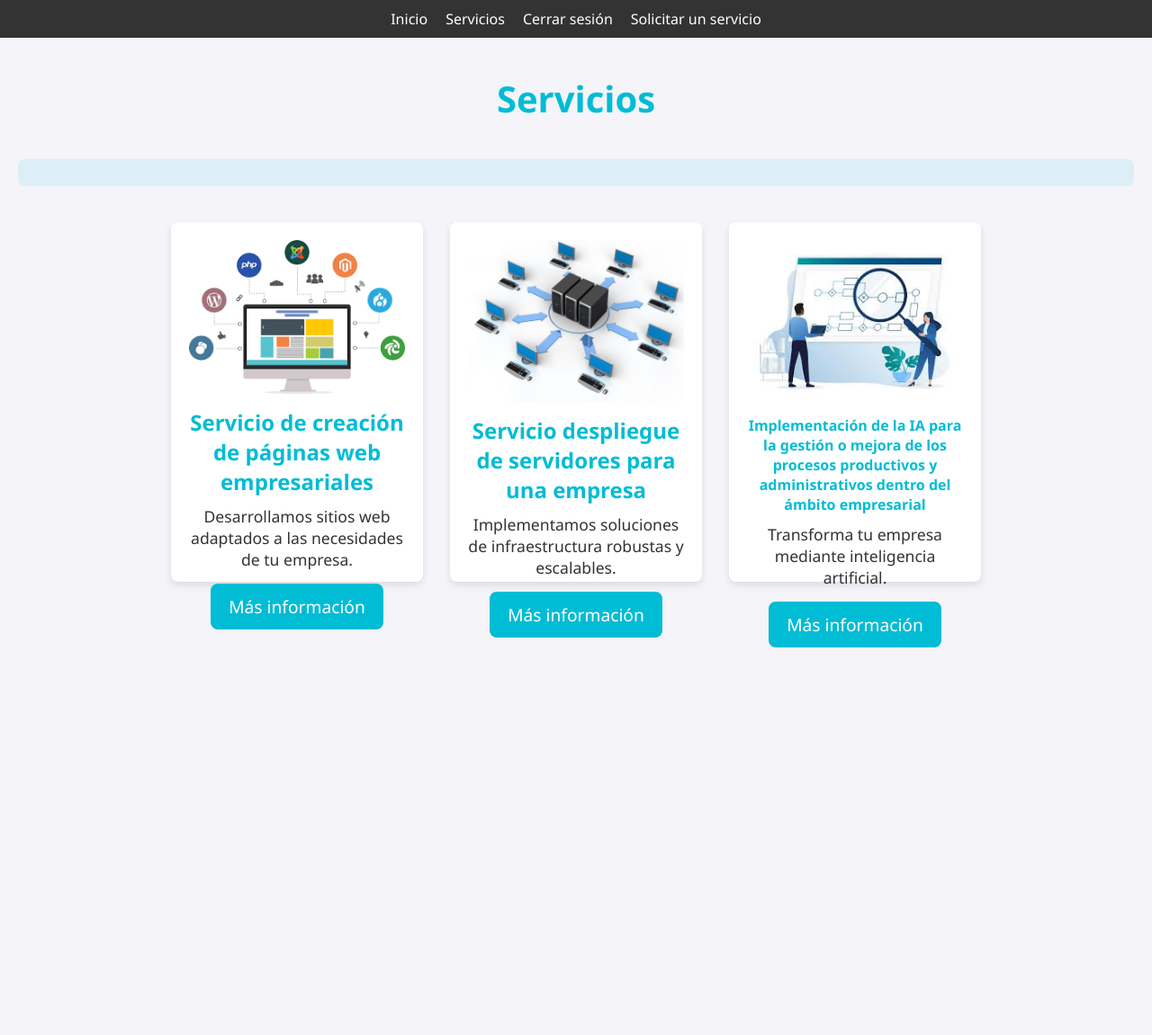
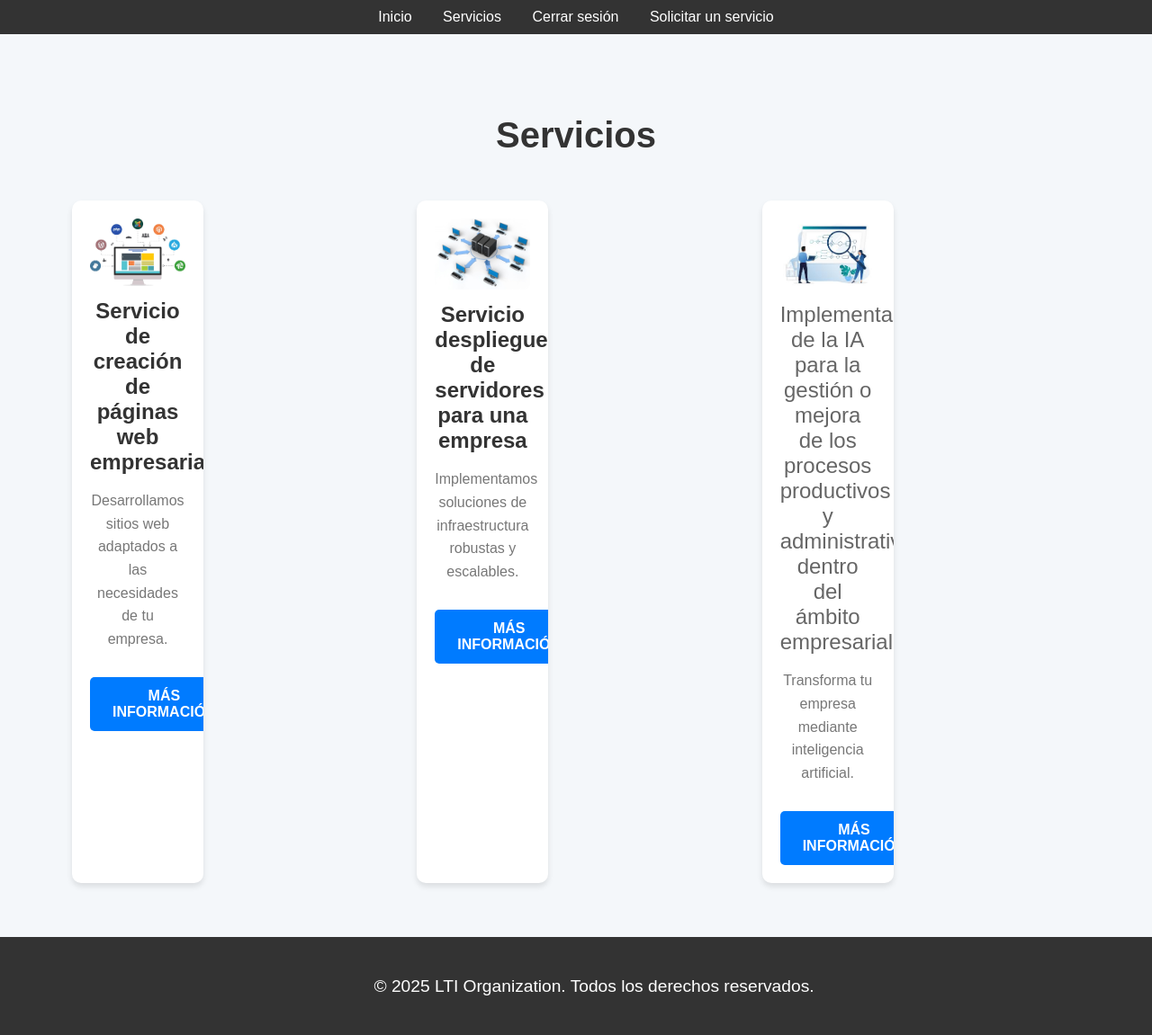
Before and after one commit to originalAngelMv/Profesionalizaci-n-en_tecnolog-as_de_informaci-n_Gpo61, a Django app: page /servicios/ in a window 1280 px wide. Shown: the whole page at 90% size. Before the commit the page ends 720 px from the top, so only its background shows below. Run offline with Django 5.2, Linux system fonts and the light colour scheme; a user stored in the database is signed in.

Commit message:
trate de modificar algo

```diff
--- a/djangoApp/settings.py
+++ b/djangoApp/settings.py
@@ -133,4 +133,4 @@
 
 # Si estás en desarrollo, añade también esto al final del archivo:
 import os
-STATICFILES_DIRS = [os.path.join(BASE_DIR, 'static')]
+STATICFILES_DIRS = [os.path.join(BASE_DIR, 'tasks/static')]
--- a/tasks/static/base.css
+++ b/tasks/static/base.css
@@ -1,114 +1,105 @@
-/* estilos.css */
-
-/* Restablecer márgenes y padding */
-* {
+/* General: El cuerpo de la página debe ocupar toda la altura disponible */
+html, body {
+    height: 100%;
     margin: 0;
     padding: 0;
-    box-sizing: border-box;
 }
 
-/* Estilo general para el cuerpo */
 body {
-    font-family: Arial, sans-serif;
-    background-color: #f4f4f4;
-    color: #333;
+    display: flex;
+    flex-direction: column;
+}
+
+/* Contenido principal debe ocupar el espacio restante */
+main {
+    flex: 1; /* Hace que el contenido ocupe todo el espacio disponible entre la navegación y el footer */
+    padding: 20px;
+}
+
+/* Barra de navegación */
+nav {
+    background-color: #333;
+    padding: 10px 0;
+    text-align: center;
+}
+
+nav ul {
+    list-style: none;
+    padding: 0;
     margin: 0;
 }
 
-/* Estilo para la barra de navegación */
-nav {
-    background-color: #333;
-    color: white;
-    padding: 10px 20px;
-}
-
-nav ul {
-    list-style-type: none;
-    display: flex;
-    justify-content: center;
-    align-items: center;
-}
-
-nav ul li {
-    margin-right: 20px;
-}
-
-nav ul li:last-child {
-    margin-right: 0;
+nav li {
+    display: inline;
+    margin: 0 15px;
 }
 
 nav a {
+    color: white;
     text-decoration: none;
-    color: white;
     font-size: 16px;
-    transition: color 0.3s;
 }
 
-nav a:hover {
-    color: #ff9900; /* Color al pasar el ratón */
-}
-
-/* Estilo para el contenido principal */
-.container {
-    width: 80%;
-    margin: 0 auto;
-    padding: 20px;
-}
-
-/* Estilo para las secciones de contenido */
-section {
-    margin-bottom: 20px;
-}
-
-/* Estilo para los botones */
-button {
-    background-color: #28a745;
-    color: white;
-    padding: 10px 20px;
-    border: none;
-    border-radius: 5px;
-    cursor: pointer;
-    transition: background-color 0.3s;
-}
-
-button:hover {
-    background-color: #218838;
-}
-
-/* Estilos para las páginas de login y signup */
-form {
-    background-color: #fff;
-    padding: 20px;
-    border-radius: 8px;
-    box-shadow: 0 2px 5px rgba(0, 0, 0, 0.1);
-    margin-top: 20px;
-}
-
-form input {
-    width: 100%;
-    padding: 10px;
-    margin-bottom: 15px;
-    border: 1px solid #ccc;
-    border-radius: 4px;
-}
-
-form button {
-    width: 100%;
-    padding: 12px;
-    background-color: #007bff;
-    border-radius: 4px;
-    border: none;
-}
-
-form button:hover {
-    background-color: #0056b3;
-}
-
-/* Estilo para el pie de página (opcional) */
+/* Estilos del pie de página */
 footer {
     background-color: #333;
     color: white;
     text-align: center;
+    padding: 10px 0;
+    margin-top: auto; /* Esto asegura que el footer esté pegado al final */
+    position: relative;
+    bottom: 0;
+    width: 100%; /* Ocupa todo el ancho */
+}
+
+/* Opcional: Estilos generales para el contenido */
+h1 {
+    font-size: 2em;
+    color: #333;
+}
+
+p {
+    font-size: 1.2em;
+    line-height: 1.6;
+}
+
+.servicios-container {
+    display: flex;
+    justify-content: space-around;
+    flex-wrap: wrap;
+    gap: 20px;
+}
+
+.servicio {
+    background: #f4f4f4;
+    border-radius: 8px;
     padding: 20px;
-    margin-top: 30px;
+    width: 30%;
+    box-shadow: 0 2px 10px rgba(0, 0, 0, 0.1);
+    text-align: center;
 }
+
+.servicio img {
+    max-width: 100%;
+    height: auto;
+    border-radius: 8px;
+}
+
+.servicio h2 {
+    font-size: 1.5em;
+    margin: 10px 0;
+}
+
+.servicio-btn {
+    background-color: #007BFF;
+    color: white;
+    padding: 10px 15px;
+    text-decoration: none;
+    border-radius: 5px;
+    display: inline-block;
+    margin-top: 10px;
+}
+
+.servicio-btn:hover {
+    background-color: #0056b3;
+}
--- a/tasks/static/servicios.css
+++ b/tasks/static/servicios.css
@@ -1,124 +1,124 @@
-/* General */
-body {
-    font-family: 'Segoe UI', Tahoma, Geneva, Verdana, sans-serif;
-    background-color: #f4f4f9;
-    color: #333;
+/* Asegura que el body ocupe toda la altura de la pantalla */
+html, body {
+    height: 100%;
     margin: 0;
-    padding: 0;
+    font-family: Arial, sans-serif;
+    background-color: #f4f7fa;
+    display: flex;
+    flex-direction: column;
 }
 
-/* Estilo del encabezado */
+/* Asegura que el contenedor principal ocupe el espacio restante */
+main {
+    flex-grow: 1;  /* Hace que el contenido principal ocupe todo el espacio disponible */
+    padding: 20px;
+    max-width: 1200px;
+    margin: 0 auto;
+}
+
+/* Encabezado principal */
 h1 {
     text-align: center;
-    margin: 40px 0;
-    color: #00bcd4;
-    font-size: 2.5em;
-    font-weight: bold;
+    color: #333;
+    margin-top: 50px;
+    font-size: 2.5rem;
 }
 
-/* Mensaje */
+/* Estilo para los mensajes */
 .mensaje {
     text-align: center;
-    margin: 20px;
-    padding: 15px;
-    background-color: #dceef7;
-    color: #333;
-    border-radius: 8px;
-    font-size: 1.1em;
+    color: #555;
+    font-size: 1.2rem;
+    margin-bottom: 30px;
 }
 
 /* Contenedor de los servicios */
 .servicios-container {
-    display: flex;
-    flex-wrap: wrap;
-    justify-content: center;
-    gap: 30px; /* Espacio entre los servicios */
-    margin-top: 40px;
+    display: grid;
+    grid-template-columns: repeat(auto-fit, minmax(300px, 1fr));
+    gap: 30px;
+    padding: 20px;
+    max-width: 1200px;
+    margin: 0 auto;
 }
 
-/* Cada servicio */
+/* Estilo para cada servicio */
 .servicio {
     background-color: #fff;
-    box-shadow: 0 4px 8px rgba(0, 0, 0, 0.1);
-    border-radius: 8px;
-    width: 280px;
+    border-radius: 10px;
+    overflow: hidden;
+    box-shadow: 0 4px 6px rgba(0, 0, 0, 0.1);
+    transition: transform 0.3s ease, box-shadow 0.3s ease;
+    padding: 20px;
     text-align: center;
-    padding: 20px;
-    transition: transform 0.3s ease-in-out;
-    display: flex;
-    flex-direction: column;
-    align-items: center; /* Alinea los elementos al centro */
-    justify-content: space-between;
-    height: 400px; /* Altura fija para mantener uniformidad */
 }
 
-/* Efecto de hover en los servicios */
+/* Efecto al pasar el mouse sobre el servicio */
 .servicio:hover {
+    transform: translateY(-10px);
+    box-shadow: 0 10px 20px rgba(0, 0, 0, 0.1);
+}
+
+/* Estilo para las imágenes de los servicios */
+.servicio-img {
+    max-width: 100%;
+    height: auto;
+    border-radius: 8px;
+    transition: transform 0.3s ease;
+}
+
+/* Efecto al pasar el mouse sobre la imagen */
+.servicio-img:hover {
     transform: scale(1.05);
 }
 
-/* Imagen de cada servicio */
-.servicio-img {
-    width: 100%;
-    height: auto;
-    border-radius: 8px;
-    object-fit: cover;
-    margin-bottom: 15px;
-    max-height: 200px; /* Limita la altura de las imágenes */
+/* Estilo de los títulos de los servicios */
+h2 {
+    color: #333;
+    font-size: 1.8rem;
+    margin: 20px 0;
+    font-weight: 600;
 }
 
-/* Título de cada servicio */
-.servicio h2 {
-    color: #00bcd4;
-    font-size: 1.5em;
-    margin-bottom: 10px;
+/* Estilo para los títulos pequeños (subtítulos) */
+.titulo-pequeno {
+    font-size: 1.4rem;
+    font-weight: 500;
+    color: #666;
 }
 
-/* Descripción de cada servicio */
+/* Estilo para el texto de descripción */
 .servicio p {
-    font-size: 1.1em;
-    color: #333;
-    margin-bottom: 15px;
+    color: #777;
+    font-size: 1rem;
+    margin-bottom: 20px;
 }
 
-/* Botón de "Más información" */
+/* Estilo para el botón */
 .servicio-btn {
+    background-color: #007bff;
+    color: #fff;
     text-decoration: none;
-    background-color: #00bcd4;
-    color: white;
-    padding: 12px 20px;
-    border-radius: 8px;
-    font-size: 1.2em;
-    transition: background-color 0.3s ease, transform 0.2s ease;
+    padding: 12px 25px;
+    border-radius: 5px;
+    font-weight: bold;
+    text-transform: uppercase;
+    transition: background-color 0.3s ease, transform 0.3s ease;
 }
 
 .servicio-btn:hover {
-    background-color: #0097a7;
+    background-color: #0056b3;
     transform: scale(1.05);
 }
 
-/* Estilo para los dispositivos móviles */
-@media (max-width: 768px) {
-    .servicios-container {
-        flex-direction: column;
-        align-items: center;
-    }
-
-    .servicio {
-        width: 80%;
-    }
-
-    .servicio h2 {
-        font-size: 1.3em;
-    }
-
-    .servicio p {
-        font-size: 1em;
-    }
+/* Estilo para el pie de página */
+footer {
+    background-color: #333;
+    color: #fff;
+    text-align: center;
+    padding: 20px;
+    width: 100%;
+    margin-top: auto;  /* Asegura que el pie de página siempre esté al final */
 }
 
-/* Título pequeño para un solo encabezado */
-.titulo-pequeno {
-    font-size: 1.0em !important; /* Ajuste de tamaño más pequeño */
-    text-align: center;
-}
+/* Si el contenido de la página es corto, el pie de página se mantiene en la parte inferior */
--- a/tasks/templates/base.html
+++ b/tasks/templates/base.html
@@ -1,8 +1,6 @@
-
 {% load static %}
-
 <!DOCTYPE html>
-<html lang="en">
+<html lang="es">
 <head>
     <meta charset="UTF-8">
     <meta name="viewport" content="width=device-width, initial-scale=1.0">
@@ -10,38 +8,31 @@
     <link rel="stylesheet" href="{% static 'base.css' %}">
 </head>
 <body>
+    <!-- Navegación -->
     <nav>
         <ul>
-            <li>
-                <a href="/">Inicio</a>
-            </li>
-
-            <li>
-                <a href="/servicios">Servicios</a>
-            </li>
+            <li><a href="/">Inicio</a></li>
+            <li><a href="/servicios">Servicios</a></li>
 
             {% if user.is_authenticated %}
-            <li>
-                <a href="/logout">Cerrar sesión</a>
-            </li>
-
-            <li>
-                <a href="/solicitar_servicio">Solicitar un servicio</a>
-            </li>
+                <li><a href="/logout">Cerrar sesión</a></li>
+                <li><a href="/solicitar_servicio">Solicitar un servicio</a></li>
             {% else %}
-            <li>
-                <a href="/signup">Crear cuenta</a>
-            </li>
-
-            <li>
-                <a href="/IniciarSesion">Iniciar sesón</a>
-            </li>
+                <li><a href="/signup">Crear cuenta</a></li>
+                <li><a href="/IniciarSesion">Iniciar sesión</a></li>
             {% endif %}
-
         </ul>
     </nav>
 
-    {% block content %}
-    {% endblock %}
+    <!-- Contenido principal -->
+    <main>
+        {% block content %}
+        {% endblock %}
+    </main>
+
+    <!-- Pie de página -->
+    <footer>
+        <p>&copy; 2025 LTI Organization. Todos los derechos reservados.</p>
+    </footer>
 </body>
 </html>
--- a/tasks/templates/servicios.html
+++ b/tasks/templates/servicios.html
@@ -2,17 +2,9 @@
 {% load static %}
 
 {% block content %}
-
-<!DOCTYPE html>
-<html lang="en">
-<head>
-    <meta charset="UTF-8">
-    <meta name="viewport" content="width=device-width, initial-scale=1.0">
-    <link rel="stylesheet" href="{% static 'servicios.css' %}">
-    <title>Document</title>
-</head>
-<body>
-
+<link rel="stylesheet" href="{% static 'servicios.css' %}">
+<!-- Contenedor Principal de la Página -->
+<main>
     <h1>Servicios</h1>
 
     <p class="mensaje">{{ mensaje }}</p>
@@ -39,9 +31,5 @@
             <a href="/implementacionIa/" class="servicio-btn">Más información</a>
         </div>
     </div>
-
-
-</body>
-</html>
-
+</main>
 {% endblock %}
```
Also changed, not shown: tasks/static/IniciarSesion.css (+36 -8 lines), tasks/static/solicitar_servicio.css (+51 -2 lines), tasks/templates/IniciarSesion.html (+2 -17 lines), tasks/templates/despliegueServidores.html (+1 -22 lines), tasks/templates/home.html (+1 -19 lines), tasks/templates/implementacionIa.html (+0 -18 lines), tasks/templates/servicioWeb.html (+0 -15 lines), tasks/templates/solicitar_servicio.html (+0 -10 lines), db.sqlite3.
